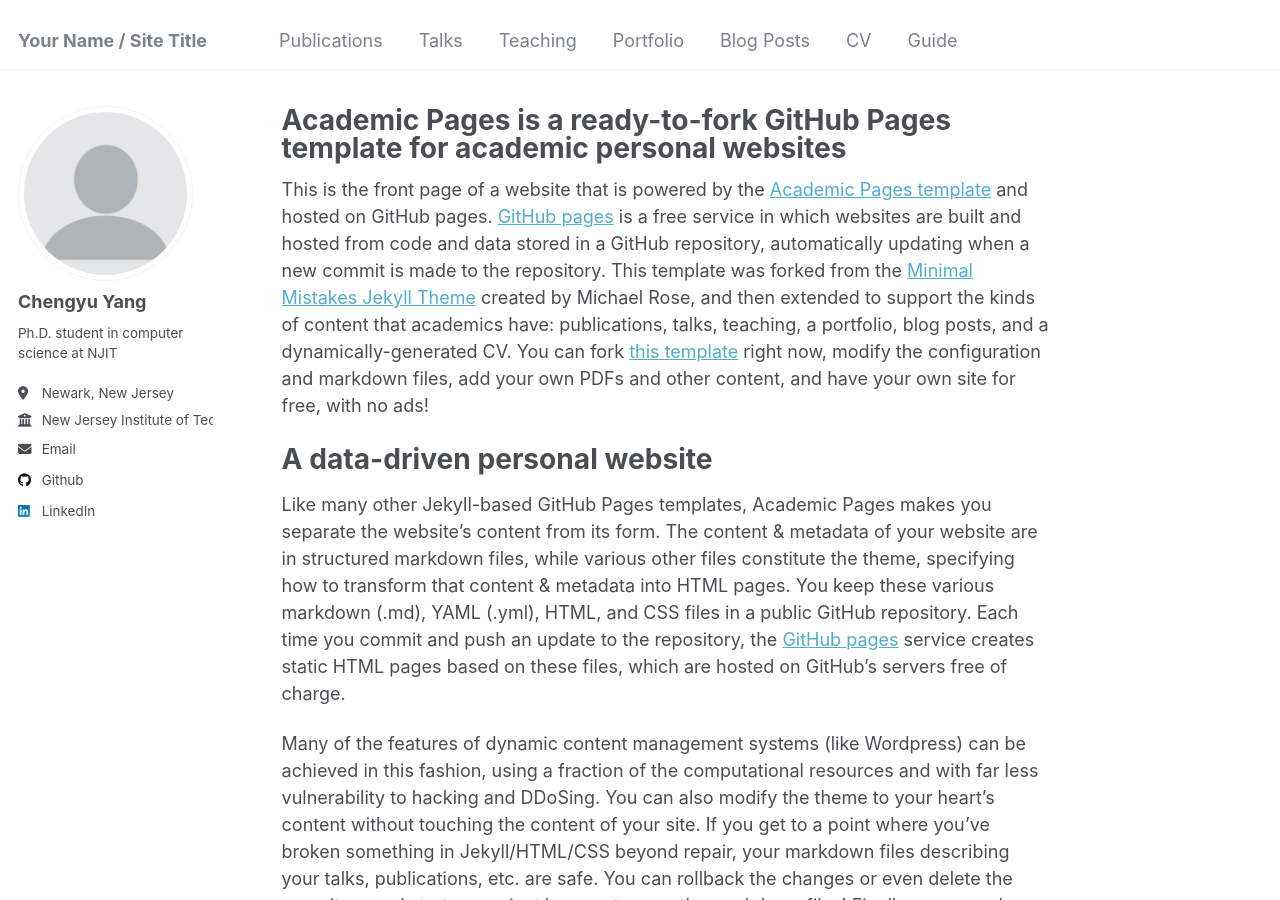
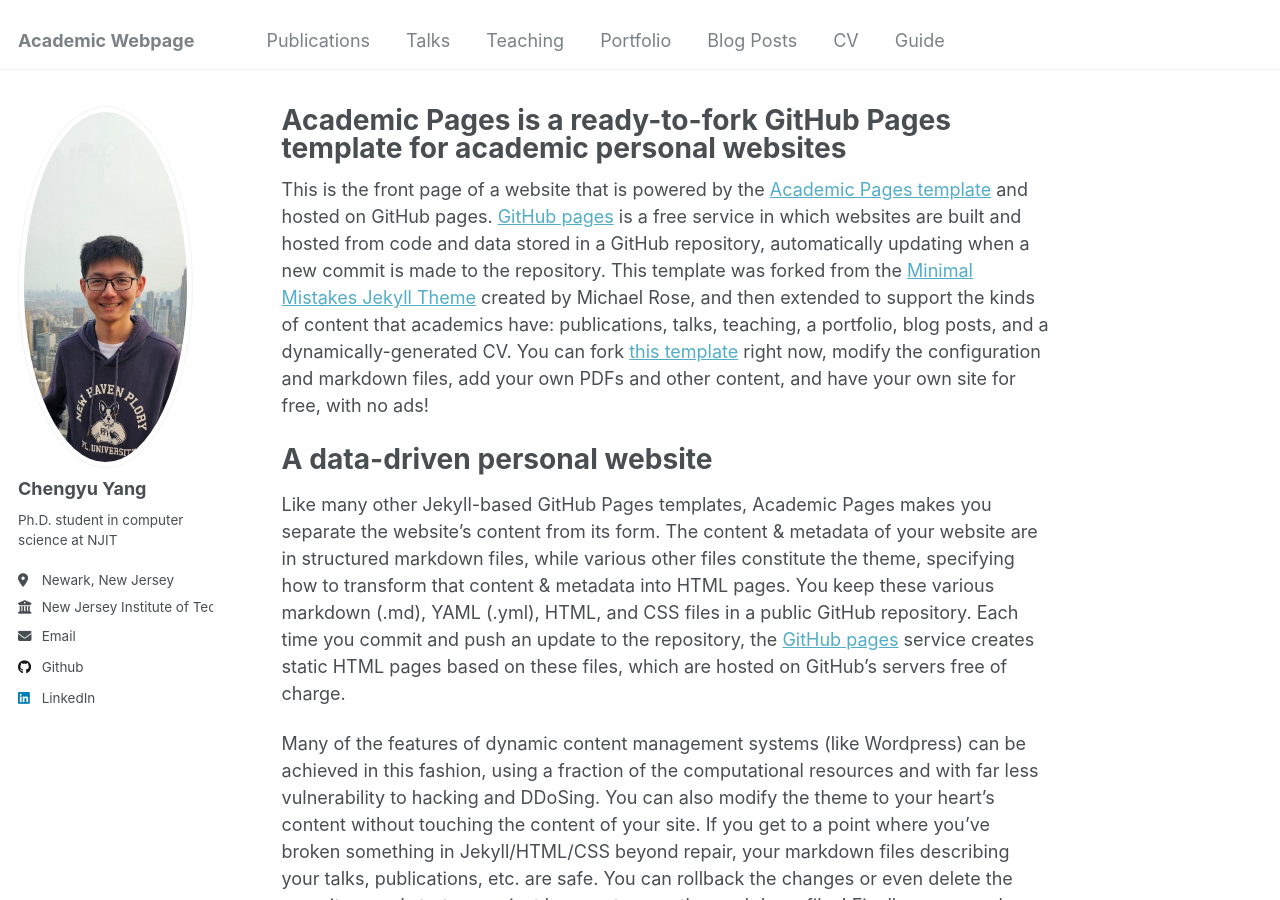
Before and after one commit to cyang322/cyang322.github.io, a Jekyll site: the page built from _pages/about.md, in a window 1280 px wide and 900 px high. Built offline with Jekyll 4.4.1, drawn with Linux system fonts in a browser that asks for light colours.

Commit message:
Update _config.yml

```diff
--- a/_config.yml
+++ b/_config.yml
@@ -8,11 +8,11 @@
 
 # Basic Site Settings
 locale                   : "en-US"
-title                    : "Your Name / Site Title"
+title                    : "Academic Webpage"
 title_separator          : "-"
 name                     : &name "Your Name"
 description              : &description "personal description"
-url                      : https://academicpages.github.io # the base hostname & protocol for your site e.g. "https://mmistakes.github.io"
+url                      : "https://cyang322.github.io" # the base hostname & protocol for your site e.g. "https://mmistakes.github.io"
 baseurl                  : "" # the subpath of your site, e.g. "/blog"
 repository               : "academicpages/academicpages.github.io"
 
@@ -21,7 +21,7 @@ repository               : "academicpages/academicpages.github.io"
 #               Additional customization can be done by editing /_includes/author-profile.html
 author:
   # Biographic information
-  avatar           : "profile.png"
+  avatar           : "nyc.jpg"
   name             : "Chengyu Yang"
   pronouns         : # example: "she/her"
   bio              : "Ph.D. student in computer science at NJIT"
```
